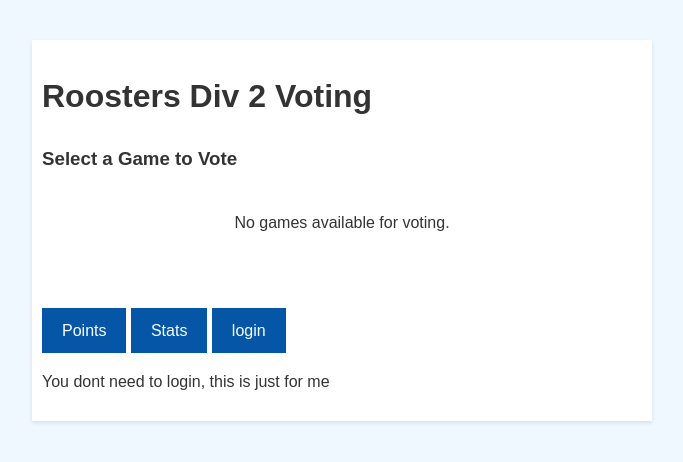
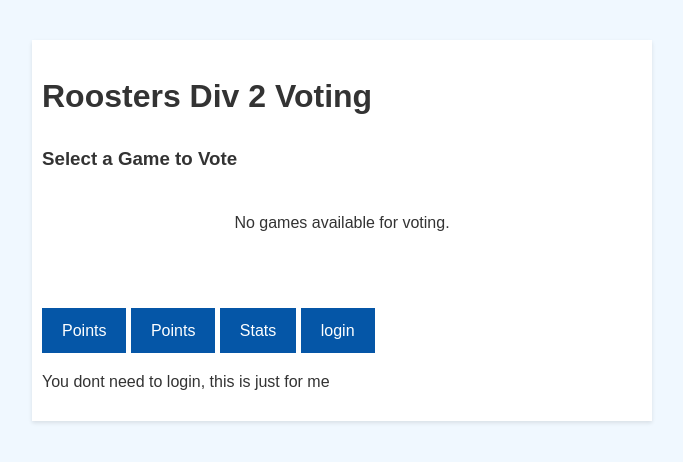
Before and after one commit to Sloth9731/Floorball-Voting, a Django app: page / in a window 1280 px wide. Shown: the top 462 px of the page, without its empty margins (298-981 px from the left). Run offline with Django 4.2, Linux system fonts and the light colour scheme; the visitor is signed in with stand-in values (Sample User, id 1); data that the repository does not hold is empty.

Commit message:
fix-added link

```diff
--- a/floorball_voting/templates/select_game.html
+++ b/floorball_voting/templates/select_game.html
@@ -19,6 +19,7 @@
     </ul>
     {% if user.is_authenticated and user.is_staff %}
     <a href="{% url 'player_votes' %}">Points</a>
+    <a href="{% url 'game_info' %}">Points</a>
     {% endif %}
     <a href="{% url 'statistics' %}">Stats</a>
     <a href="{% url 'login'%}"> login</a><p>You dont need to login, this is just for me</p>
```
